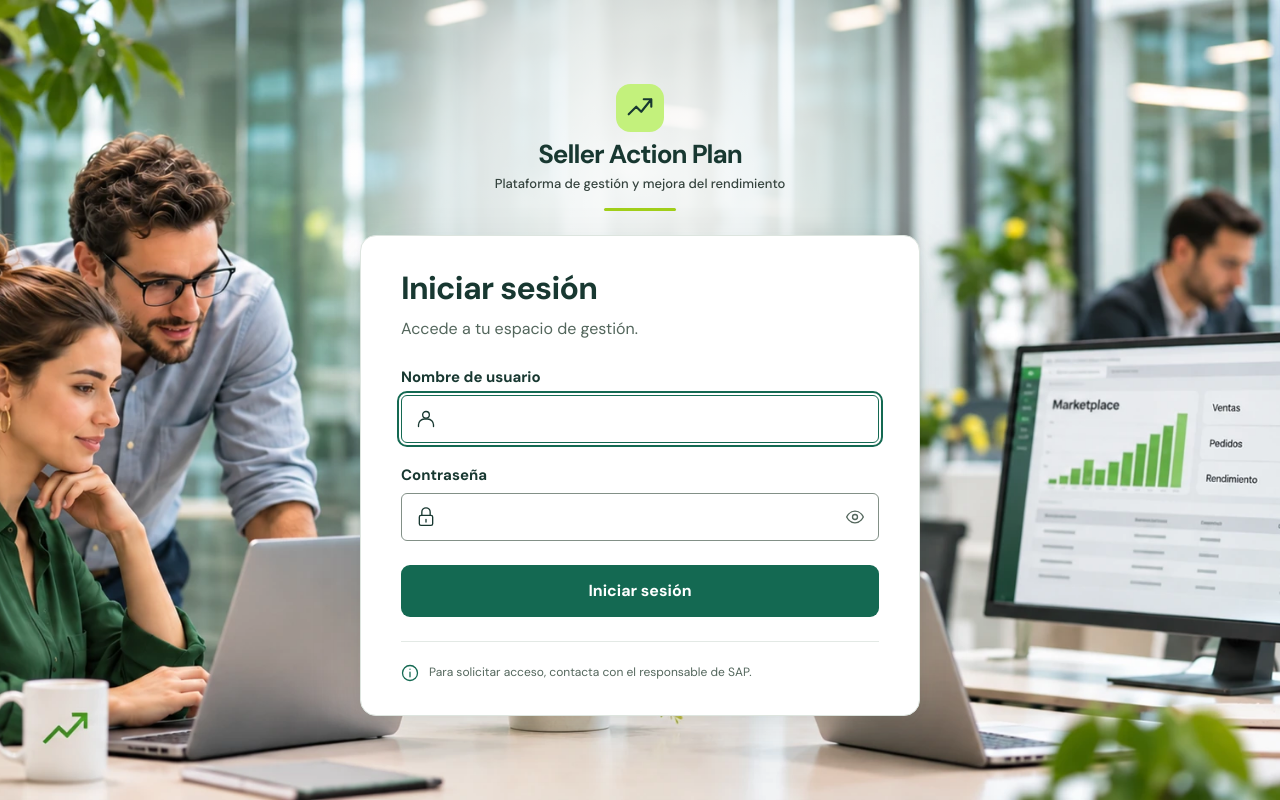
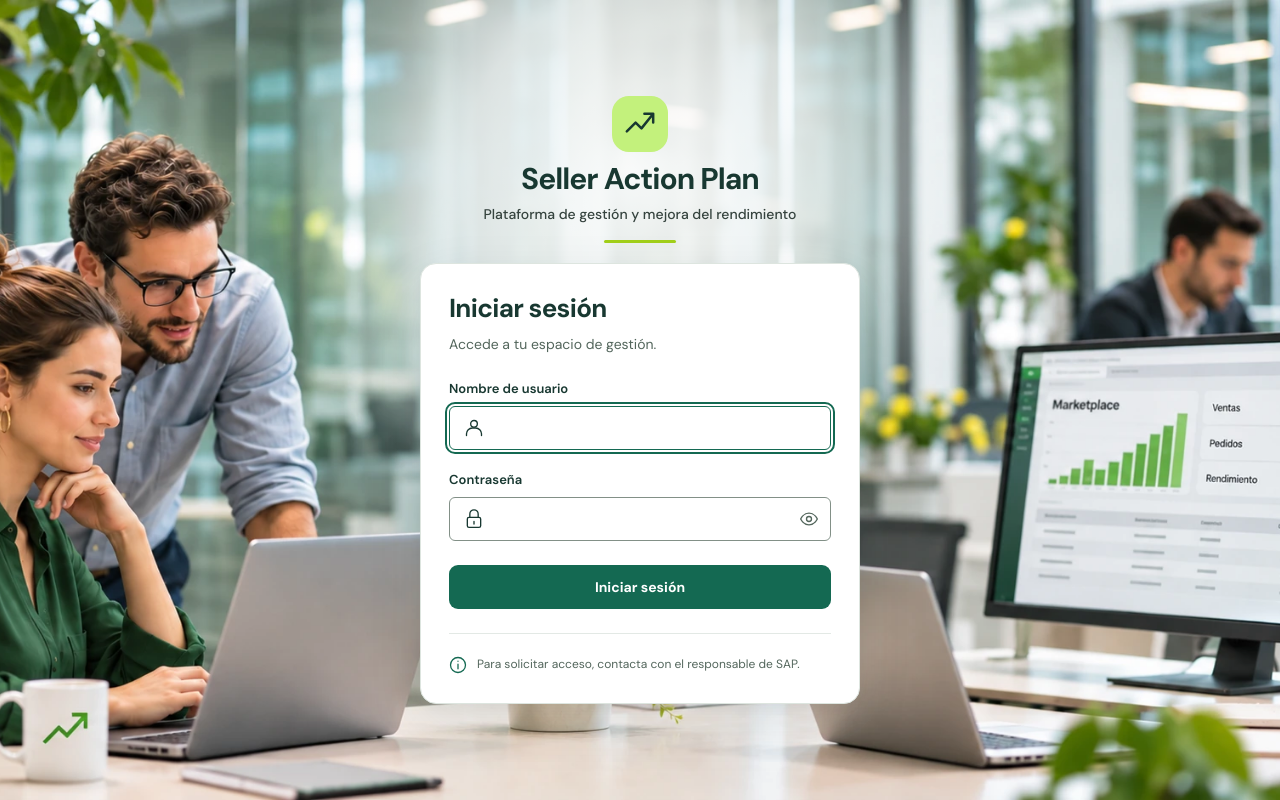
Before and after one commit to Pablorossl/Seller-Action-Plan-SAP-, a Django app: page /accounts/login/ in a window 1280 px wide. Run offline with Django 5.2, Linux system fonts and the light colour scheme; parts of the project's set-up code (start-up, migrations or seed data) failed here and were passed over.

Commit message:
Adjustments

```diff
--- a/backend/sellers/static/sap/login.css
+++ b/backend/sellers/static/sap/login.css
@@ -20,8 +20,8 @@ body {
   min-height: 100dvh;
   display: grid;
   place-items: center;
-  padding: 32px 20px;
-  font-size: 16px;
+  padding: 24px 20px;
+  font-size: 14px;
   line-height: 1.6;
 }
 /* Keep the photograph confined to the sign-in screen. The native lockout
@@ -45,7 +45,7 @@ button:focus-visible, input:focus-visible, a:focus-visible, [tabindex="-1"]:focu
 }
 [hidden] { display: none !important; }
 .login-header {
-  margin-bottom: 24px;
+  margin-bottom: 20px;
   display: flex;
   align-items: center;
   justify-content: center;
@@ -54,7 +54,7 @@ button:focus-visible, input:focus-visible, a:focus-visible, [tabindex="-1"]:focu
   display: flex;
   flex-direction: column;
   align-items: center;
-  gap: 12px;
+  gap: 10px;
   text-align: center;
 }
 .login-brand::after {
@@ -65,9 +65,9 @@ button:focus-visible, input:focus-visible, a:focus-visible, [tabindex="-1"]:focu
   border-radius: 2px;
   background: #a0ce19;
 }
-.login-brand-mark { display: block; width: 88px; height: 88px; }
+.login-brand-mark { display: block; width: 56px; height: 56px; }
 .login-brand-name {
-  font-size: clamp(26px, 3vw, 44px);
+  font-size: 30px;
   font-weight: 700;
   letter-spacing: -1px;
   line-height: 1.15;
@@ -76,31 +76,31 @@ button:focus-visible, input:focus-visible, a:focus-visible, [tabindex="-1"]:focu
   display: block;
   margin-top: 8px;
   color: #35433e;
-  font-size: 18px;
+  font-size: 14px;
   font-weight: 450;
   letter-spacing: 0;
   line-height: 1.4;
 }
 .login-main {
   width: 100%;
-  max-width: clamp(560px, 38.3vw, 640px);
+  max-width: 440px;
 }
 .login-content {
-  padding: 32px 40px;
+  padding: 28px;
   border: 1px solid #dde5df;
   border-radius: 16px;
   background: #fff;
   box-shadow: 0 2px 4px #142f2e04, 0 12px 32px #142f2e08;
 }
 .login-heading { margin-bottom: 24px; }
-h1 { margin: 0 0 8px; font-size: 32px; font-weight: 700; line-height: 1.25; letter-spacing: -0.7px; }
+h1 { margin: 0 0 8px; font-size: 26px; font-weight: 700; line-height: 1.25; letter-spacing: -0.7px; }
 .login-heading > p:last-child { margin: 0; color: var(--login-muted); }
 .login-field + .login-field { margin-top: 20px; }
-.login-field label { display: block; margin-bottom: 6px; font-size: 15px; font-weight: 650; }
+.login-field label { display: block; margin-bottom: 6px; font-size: 13px; font-weight: 550; }
 .login-field input {
   width: 100%;
   min-width: 0;
-  height: 48px;
+  height: 44px;
   border: 1px solid #829087;
   border-radius: 6px;
   padding: 0 13px;
@@ -131,8 +131,8 @@ h1 { margin: 0 0 8px; font-size: 32px; font-weight: 700; line-height: 1.25; lett
   position: absolute;
   right: 1px;
   top: 1px;
-  width: 46px;
-  height: 46px;
+  width: 42px;
+  height: 42px;
   display: grid;
   place-items: center;
   border: 0;
@@ -147,7 +147,7 @@ h1 { margin: 0 0 8px; font-size: 32px; font-weight: 700; line-height: 1.25; lett
 .login-password-toggle[aria-pressed="true"] .login-eye-slash { display: block; }
 .login-submit {
   width: 100%;
-  min-height: 52px;
+  min-height: 44px;
   margin-top: 24px;
   padding: 10px 16px;
   display: flex;
@@ -213,7 +213,7 @@ h1 { margin: 0 0 8px; font-size: 32px; font-weight: 700; line-height: 1.25; lett
   .login-brand-name small { max-width: 300px; font-size: 14px; }
   .login-content { padding: 24px; }
   .login-brand::after { width: 56px; margin-top: 2px; }
-  h1 { font-size: 28px; }
+  h1 { font-size: 26px; }
   .login-field input { font-size: 16px; } /* Avoid zooming the viewport on iOS. */
 }
 /* Portrait crops cannot preserve both groups. A light veil keeps the
@@ -230,19 +230,32 @@ h1 { margin: 0 0 8px; font-size: 32px; font-weight: 700; line-height: 1.25; lett
     background-position: 57% center;
   }
 }
-@media (max-height: 850px) {
-  .login-brand { gap: 8px; }
-  .login-brand-mark { width: 48px; height: 48px; }
-  .login-brand-name { font-size: 26px; }
-  .login-brand-name small { margin-top: 5px; font-size: 13px; }
-}
-@media (max-height: 650px) {
-  body { padding-block: 20px; }
-  .login-header { margin-bottom: 20px; }
-  .login-content { padding-block: 24px; }
+/* Compact the composition by available height, without hiding overflow.
+   Very short windows can still scroll naturally to reach every control. */
+@media (max-height: 700px) {
+  body { padding-block: 16px; }
+  .login-header { margin-bottom: 16px; }
+  .login-brand { gap: 7px; }
+  .login-brand-mark { width: 40px; height: 40px; }
+  .login-brand-name { font-size: 24px; }
+  .login-brand-name small { margin-top: 5px; font-size: 12px; }
+  .login-brand::after { height: 2px; margin-top: 2px; }
+  .login-content { padding-block: 20px; }
+  .login-heading { margin-bottom: 18px; }
+  .login-field + .login-field { margin-top: 16px; }
+  .login-submit { margin-top: 20px; }
+  .login-help { margin-top: 18px; padding-top: 16px; background-position-y: 18px; }
 }
 @media (max-width: 360px) {
   .login-content { padding-inline: 20px; }
+}
+@media (max-height: 600px) {
+  body { padding-block: 12px; }
+  .login-brand-mark { width: 32px; height: 32px; }
+  .login-brand { gap: 5px; }
+  .login-brand-name { font-size: 22px; }
+  .login-header { margin-bottom: 12px; }
+  .login-heading { margin-bottom: 16px; }
 }
 @media (prefers-reduced-motion: reduce) {
   *, *::before, *::after { animation: none !important; transition: none !important; }
```
